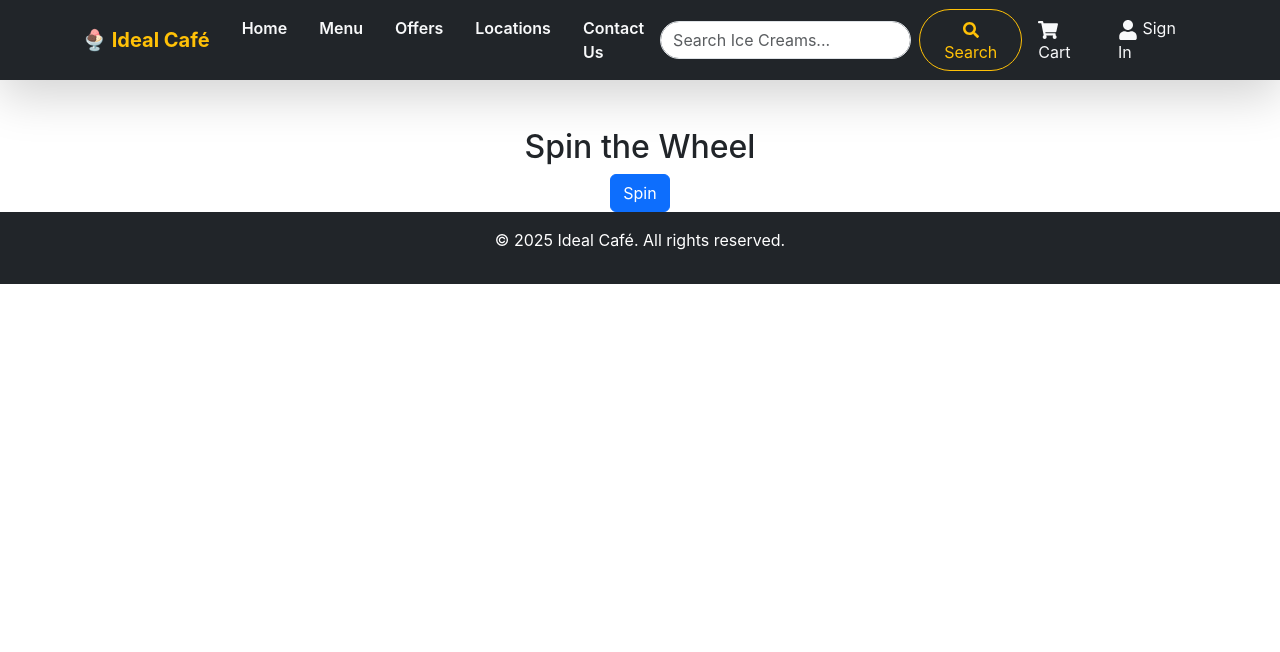
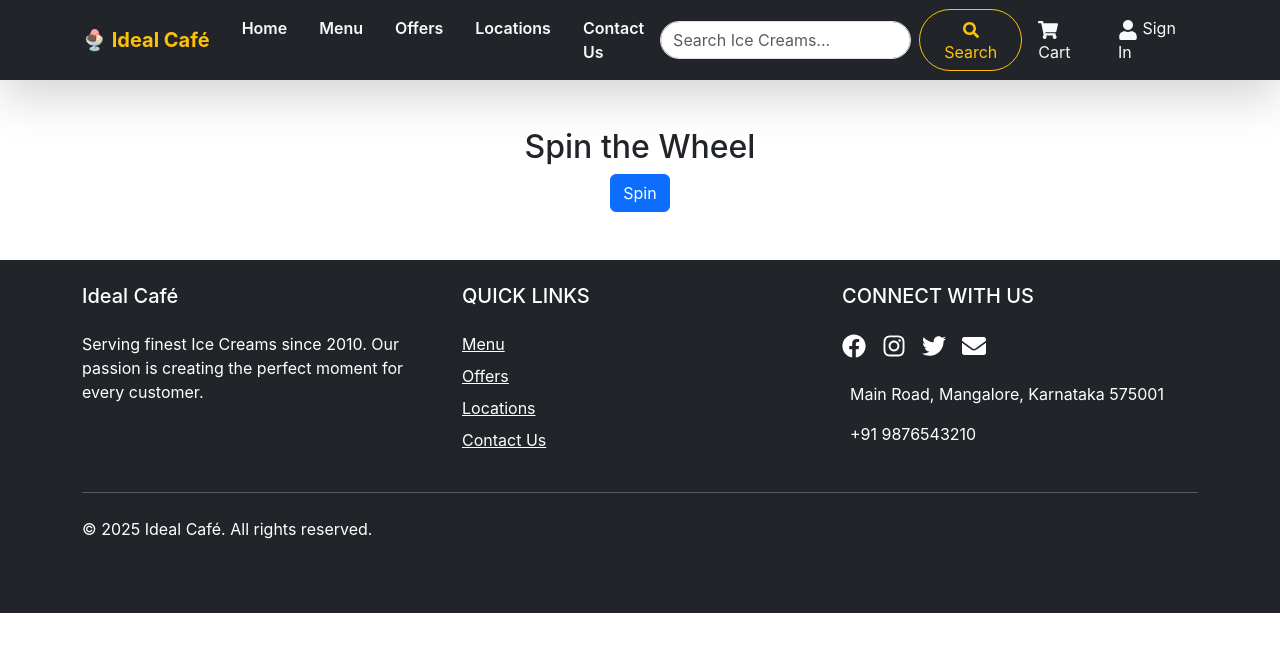
Before and after one commit to Vijeth-Kumar-18/IdealCafe, a React (Create React App) app: page /spin-wheel in a window 1280 px wide. Shown: the top 652 px of the page. Built offline with nearby package versions, Linux system fonts and the light colour scheme.

Commit message:
Footer Changes

```diff
--- a/src/components/Footer.jsx
+++ b/src/components/Footer.jsx
@@ -1,11 +1,56 @@
 import React from 'react';
-import { Container } from 'react-bootstrap';
+import { Container, Row, Col } from 'react-bootstrap';
+import { FaFacebook, FaInstagram, FaTwitter, FaEnvelope } from 'react-icons/fa';
 
 const Footer = () => {
   return (
-    <footer className="bg-dark text-white text-center py-3">
-      <Container>
-        <p>© 2025 Ideal Café. All rights reserved.</p>
+    <footer className="bg-dark text-white mt-5">
+      <Container className="py-4">
+        <Row>
+          <Col md={4} className="mb-4 mb-md-0">
+            <h5 className="text mb-4">Ideal Café</h5>
+            <p>
+              Serving finest Ice Creams since 2010.
+              Our passion is creating the perfect moment for every customer.
+            </p>
+          </Col>
+
+          <Col md={4} className="mb-4 mb-md-0">
+            <h5 className="text-uppercase mb-4">Quick Links</h5>
+            <ul className="list-unstyled">
+              <li className="mb-2"><a href="/menu" className="text-white">Menu</a></li>
+              <li className="mb-2"><a href="/offers" className="text-white">Offers</a></li>
+              <li className="mb-2"><a href="/locations" className="text-white">Locations</a></li>
+              <li className="mb-2"><a href="/contact" className="text-white">Contact Us</a></li>
+            </ul>
+          </Col>
+
+          <Col md={4}>
+            <h5 className="text-uppercase mb-4">Connect With Us</h5>
+            <div className="mb-4">
+              <a href="#" className="text-white me-3"><FaFacebook size={24} /></a>
+              <a href="#" className="text-white me-3"><FaInstagram size={24} /></a>
+              <a href="#" className="text-white me-3"><FaTwitter size={24} /></a>
+              <a href="mailto:info@idealcafe.com" className="text-white"><FaEnvelope size={24} /></a>
+            </div>
+            <p>
+              <i className="bi bi-geo-alt-fill me-2"></i>Main Road, Mangalore, Karnataka 575001
+            </p>
+            <p>
+              <i className="bi bi-telephone-fill me-2"></i>+91 9876543210
+            </p>
+          </Col>
+        </Row>
+
+        <hr className="my-4 bg-secondary" />
+
+        <Row>
+          <Col md={6} className="text-center text-md-start">
+            <p className="text-left mb-5">© 2025 Ideal Café. All rights reserved.</p>
+          </Col>
+          <Col md={6} className="text-center text-md-end">
+          </Col>
+        </Row>
       </Container>
     </footer>
   );
--- a/src/pages/ContactUs.jsx
+++ b/src/pages/ContactUs.jsx
@@ -58,7 +58,7 @@ const ContactUs = () => {
         <Alert variant="success" className="py-5">
           <h2>Thank You!</h2>
           <p className="lead">Your message has been sent successfully.</p>
-          <p>We'll get back to you within 24 hours.</p>
+          <p>We will get back to you within 24 hours,Thank You.</p>
           <Button
             variant="outline-success"
             className="mt-3"
@@ -168,7 +168,7 @@ const ContactUs = () => {
                   </Col>
                   <Col md={6}>
                     <Form.Group className="mb-3">
-                      <Form.Label>Phone (Optional)</Form.Label>
+                      <Form.Label>Phone</Form.Label>
                       <InputGroup>
                         <InputGroup.Text>
                           <Telephone />
```
